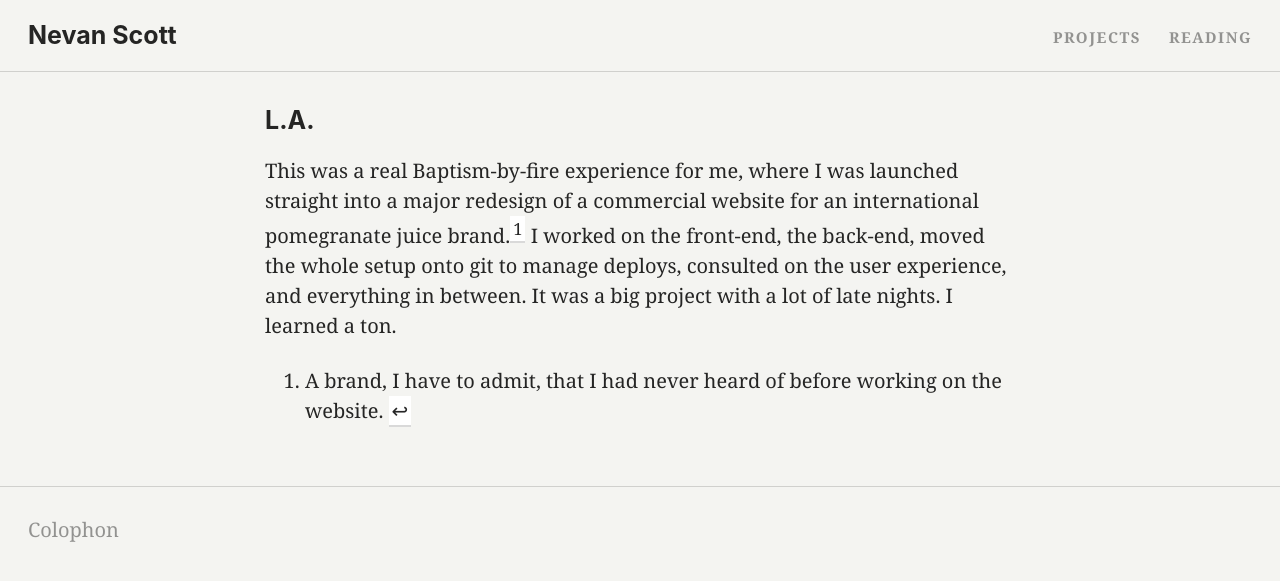
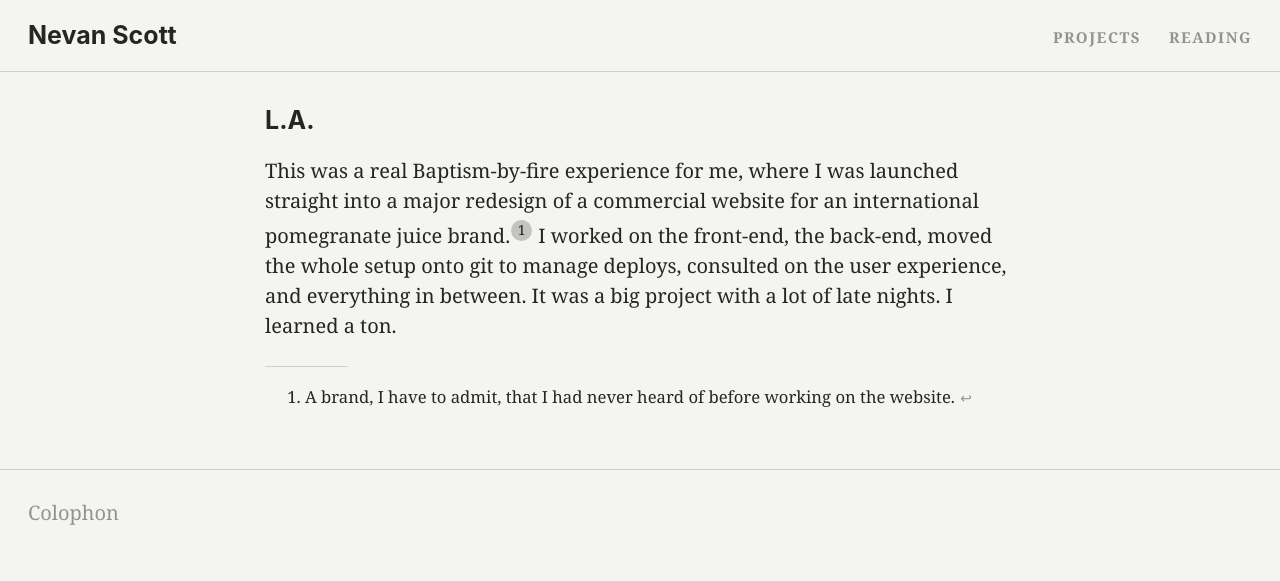
Before and after one commit to nevanscott/nevanscott.github.io, a Jekyll site: the page built from la.md, in a window 1280 px wide. Shown: the top 581 px of the page. Built offline with Jekyll 4.4.1, drawn with Linux system fonts in a browser that asks for light colours.

Commit message:
footnotes look nicer now

```diff
--- a/_includes/main.scss
+++ b/_includes/main.scss
@@ -188,3 +188,36 @@ iframe {
     -webkit-transform-origin: 0 0;
   }
 }
+
+.footnotes {
+  font-size: smaller;
+  &:before {
+    border-top: 1px solid rgba(0,0,0,.15);
+    content: '';
+    display: block;
+    width: 5em;
+  }
+}
+
+.footnote {
+  background: rgba(0,0,0,.2);
+  border: none;
+  border-radius: 2em;
+  display: inline-block;
+  font-size: smaller;
+  line-height: 1.5em;
+  height: 1.5em;
+  margin: 0 1px;
+  padding: 0;
+  text-align: center;
+  width: 1.5em;
+}
+
+.reversefootnote {
+  background: none;
+  border: none;
+  color: rgba(0,0,0,.4);
+  font-size: smaller;
+  margin: 0 1px;
+  padding: 0;
+}
```
